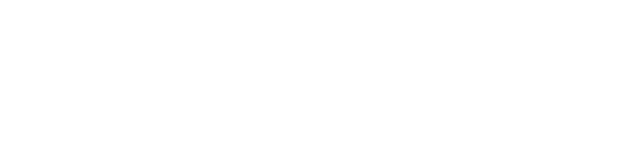
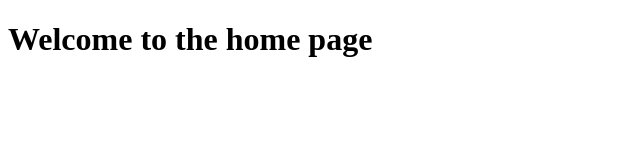
Before and after one commit to AshokkSS/kcl-fintech-website, a plain HTML site: page index.html in a window 1280 px wide. Shown: the whole page, without its empty margins (0-640 px from the left). Drawn offline with Linux system fonts and the light colour scheme.

Commit message:
Intialised repo

```diff
--- a/index.html
+++ b/index.html
@@ -9,7 +9,7 @@
 </head>
 
 <body>
-
+    <h1>Welcome to the home page</h1>
 </body>
 
 </html>
```
